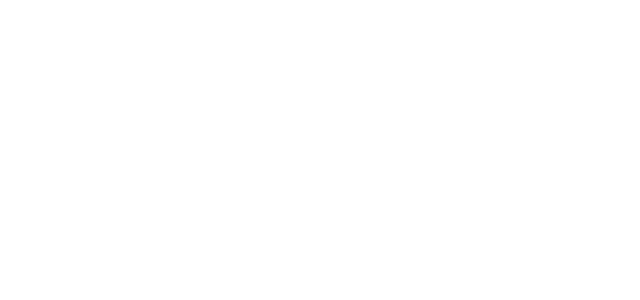
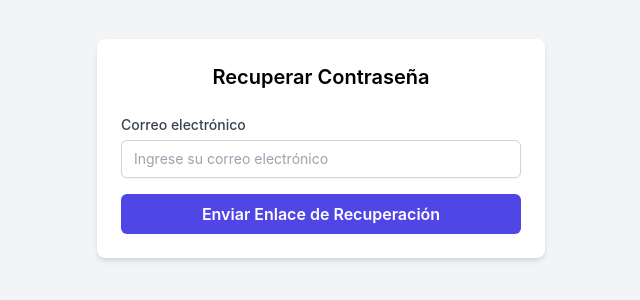
Before and after one commit to DeeEmDy/TaskFlow_FrontendPW, a React (Vite) app: page /forgotPassword in a window 1280 px wide. Before the commit this address had no page. Shown: the part 252-552 px from the top of the page, without its empty margins (319-959 px from the left). Built offline with nearby package versions, Linux system fonts and the light colour scheme.

Commit message:
create form to recover password
create form to recover password

```diff
--- /dev/null
+++ b/src/components/Forgot-password.jsx
@@ -0,0 +1,48 @@
+import { useState } from 'react';
+import PropTypes from 'prop-types';
+
+const ForgotPasswordForm = ({ onForgotPassword }) => {
+  const [email, setEmail] = useState('');
+
+  const onSubmitHandler = (e) => {
+    e.preventDefault();
+    onForgotPassword(e, email);
+  };
+
+  return (
+    <div className="flex justify-center items-center min-h-screen bg-gray-100">
+      <div className="w-full max-w-md bg-white shadow-md rounded-lg p-6">
+        <h3 className="text-xl font-semibold text-center mb-6">Recuperar Contraseña</h3>
+        <form onSubmit={onSubmitHandler}>
+          <div className="mb-4">
+            <label htmlFor="email" className="block text-sm font-medium text-gray-700">
+              Correo electrónico
+            </label>
+            <input
+              type="email"
+              id="email"
+              name="email"
+              value={email}
+              onChange={(e) => setEmail(e.target.value)}
+              className="mt-1 block w-full px-3 py-2 border border-gray-300 rounded-md shadow-sm focus:outline-none focus:ring-indigo-500 focus:border-indigo-500 sm:text-sm"
+              placeholder="Ingrese su correo electrónico"
+              required
+            />
+          </div>
+          <button
+            type="submit"
+            className="w-full py-2 px-4 bg-indigo-600 text-white font-semibold rounded-md hover:bg-indigo-700 focus:outline-none focus:ring-2 focus:ring-indigo-500 focus:ring-offset-2"
+          >
+            Enviar Enlace de Recuperación
+          </button>
+        </form>
+      </div>
+    </div>
+  );
+};
+
+ForgotPasswordForm.propTypes = {
+  onForgotPassword: PropTypes.func.isRequired,
+};
+
+export default ForgotPasswordForm;
--- a/src/components/LoginForm.jsx
+++ b/src/components/LoginForm.jsx
@@ -1,4 +1,4 @@
-import React, { useState } from 'react';
+import { useState } from 'react';
 import PropTypes from 'prop-types';
 import { FaEye, FaEyeSlash } from 'react-icons/fa';
 import '../style/LoginForm.css';
@@ -86,6 +86,13 @@ const LoginForm = ({ onLogin, onRegister }) => {
                 >
                   {passwordVisible ? <FaEyeSlash /> : <FaEye />}
                 </button>
+              </div>
+
+                  {/* Enlace de "Olvido de contraseña" */}
+              <div className="mb-3">
+                <a href="/forgotPassword" className="forgot-password-link">
+                  ¿Olvidaste tu contraseña?
+                </a>
               </div>
 
               <button type="submit" className="btn btn-primary w-100">
--- a/src/main.jsx
+++ b/src/main.jsx
@@ -6,6 +6,8 @@ import Calendar from './pages/Calendar';
 import HomePage from './pages/HomePage';
 import Layout from './components/Layout';
 import DashBoard from "./components/DashBoard";
+import ForgotPassword from "./components/Forgot-password";
+
 
 const root = ReactDOM.createRoot(document.getElementById('root'));
 root.render(
@@ -14,6 +16,7 @@ root.render(
       <Routes>
         {/* Ruta de App sin Sidebar */}
         <Route path="/" element={<App />} />
+        <Route path="/forgotPassword" element={<ForgotPassword />} />
 
         {/* Ruta de HomePage con Sidebar envuelta en Layout */}
         <Route
--- a/src/routes/routes.js
+++ b/src/routes/routes.js
@@ -1,6 +1,7 @@
 import CalendarApp from "../pages/Calendar";
 import HomePageApp from "../pages/HomePage";
 import DashBoardApp from "../components/DashBoard";
+import ForgotPasswordApp from "../components/Forgot-password";
 
 export const Router = [
   {
@@ -15,6 +16,10 @@ export const Router = [
     path: "/dashBoard",
     component: DashBoardApp,
   },
+  {
+    path: "/forgotPassword",
+    component: ForgotPasswordApp,
+  },
 ];
 
 export default Router;
```
